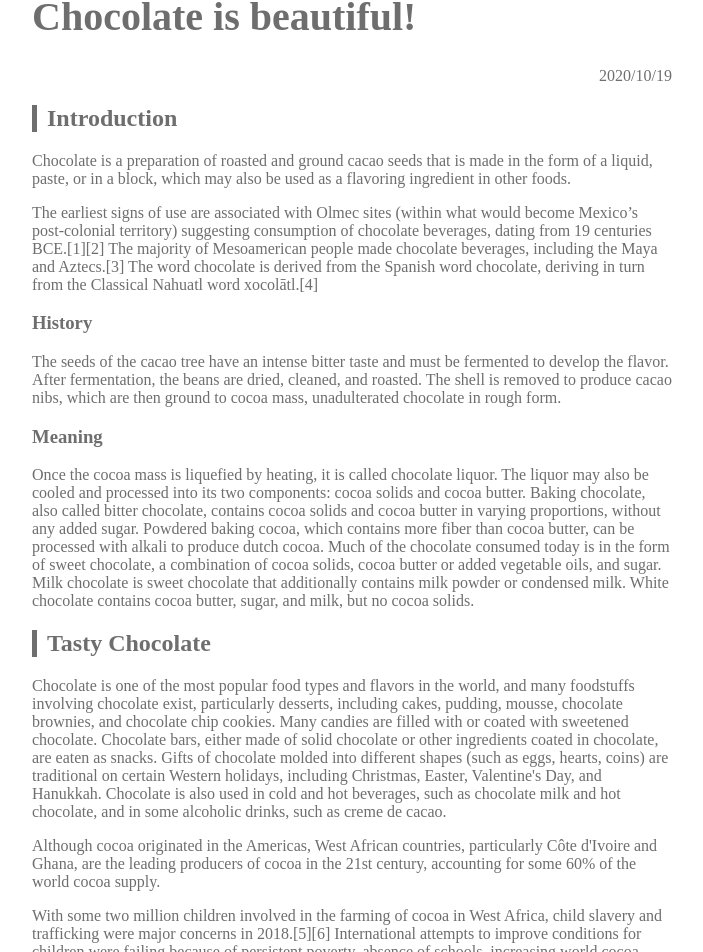
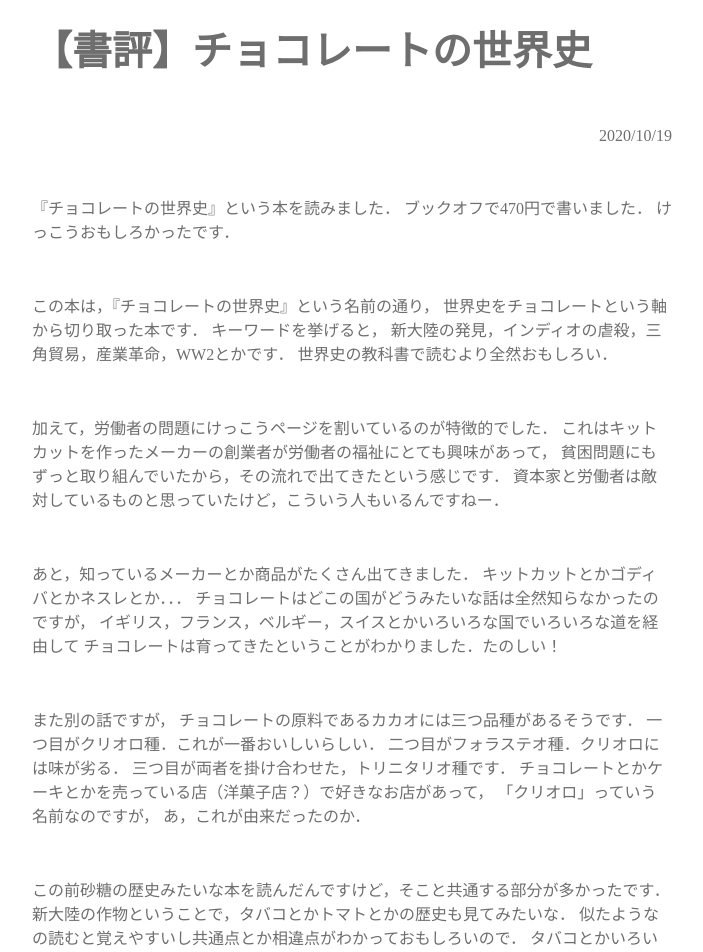
Before and after one commit to ron61/ron61.github.io, a Nuxt app: page /blog/posts/world-history-of-chocolate in a window 1280 px wide. Shown: the part 251-1203 px from the top of the page, without its empty margins (288-991 px from the left). Built offline with nearby package versions, Linux system fonts and the light colour scheme.

Commit message:
チョコレートの世界史の記事を書いた

```diff
--- a/layouts/blog.vue
+++ b/layouts/blog.vue
@@ -21,7 +21,7 @@
 
 .header {
     text-align: center;
-    font-size: 50px;
+    font-size: 60px;
     background-color: rgb(224, 224, 224);
     margin: 0px;
 }
@@ -38,12 +38,17 @@
     list-style: none;
     font-size: 24px;
     margin: 0px;
-    padding: 0px;
+    padding-bottom: 10px;
 }
 
 .header li {
     display: inline;
     padding-right: 20px;
+}
+
+.header a {
+    color: rgb(119, 119, 119);
+    text-decoration: none;
 }
 
 /* 以下ブログ記事内のcss */
@@ -70,4 +75,8 @@
     text-align: right;
 }
 
+.blog-post p {
+    margin-top: 50px;
+}
+
 </style>
--- a/pages/blog/posts/world-history-of-chocolate.vue
+++ b/pages/blog/posts/world-history-of-chocolate.vue
@@ -1,18 +1,48 @@
 <template>
   <div class="blog-post">
-    <h1>Chocolate is beautiful!</h1>
+    <h1>【書評】チョコレートの世界史</h1>
     <p class="date">2020/10/19</p>
-    <h2>Introduction</h2>
-        <p>Chocolate is a preparation of roasted and ground cacao seeds that is made in the form of a liquid, paste, or in a block, which may also be used as a flavoring ingredient in other foods. </p>
-        <p>The earliest signs of use are associated with Olmec sites (within what would become Mexico’s post-colonial territory) suggesting consumption of chocolate beverages, dating from 19 centuries BCE.[1][2] The majority of Mesoamerican people made chocolate beverages, including the Maya and Aztecs.[3] The word chocolate is derived from the Spanish word chocolate, deriving in turn from the Classical Nahuatl word xocolātl.[4]</p>
-        <h3>History</h3>
-            <p>The seeds of the cacao tree have an intense bitter taste and must be fermented to develop the flavor. After fermentation, the beans are dried, cleaned, and roasted. The shell is removed to produce cacao nibs, which are then ground to cocoa mass, unadulterated chocolate in rough form. </p>
-        <h3>Meaning</h3>
-            <p>Once the cocoa mass is liquefied by heating, it is called chocolate liquor. The liquor may also be cooled and processed into its two components: cocoa solids and cocoa butter. Baking chocolate, also called bitter chocolate, contains cocoa solids and cocoa butter in varying proportions, without any added sugar. Powdered baking cocoa, which contains more fiber than cocoa butter, can be processed with alkali to produce dutch cocoa. Much of the chocolate consumed today is in the form of sweet chocolate, a combination of cocoa solids, cocoa butter or added vegetable oils, and sugar. Milk chocolate is sweet chocolate that additionally contains milk powder or condensed milk. White chocolate contains cocoa butter, sugar, and milk, but no cocoa solids.</p>
-    <h2>Tasty Chocolate</h2>
-        <p>Chocolate is one of the most popular food types and flavors in the world, and many foodstuffs involving chocolate exist, particularly desserts, including cakes, pudding, mousse, chocolate brownies, and chocolate chip cookies. Many candies are filled with or coated with sweetened chocolate. Chocolate bars, either made of solid chocolate or other ingredients coated in chocolate, are eaten as snacks. Gifts of chocolate molded into different shapes (such as eggs, hearts, coins) are traditional on certain Western holidays, including Christmas, Easter, Valentine's Day, and Hanukkah. Chocolate is also used in cold and hot beverages, such as chocolate milk and hot chocolate, and in some alcoholic drinks, such as creme de cacao.</p>
-        <p>Although cocoa originated in the Americas, West African countries, particularly Côte d'Ivoire and Ghana, are the leading producers of cocoa in the 21st century, accounting for some 60% of the world cocoa supply.</p>
-        <p>With some two million children involved in the farming of cocoa in West Africa, child slavery and trafficking were major concerns in 2018.[5][6] International attempts to improve conditions for children were failing because of persistent poverty, absence of schools, increasing world cocoa demand, more intensive farming of cocoa, and continued exploitation of child labor.[5]</p>
+        <p>
+            『チョコレートの世界史』という本を読みました．
+            ブックオフで470円で書いました．
+            けっこうおもしろかったです．
+        </p>
+        <p>
+            この本は，『チョコレートの世界史』という名前の通り，
+            世界史をチョコレートという軸から切り取った本です．
+            キーワードを挙げると，
+            新大陸の発見，インディオの虐殺，三角貿易，産業革命，WW2とかです．
+            世界史の教科書で読むより全然おもしろい．
+        </p>
+        <p>
+            加えて，労働者の問題にけっこうページを割いているのが特徴的でした．
+            これはキットカットを作ったメーカーの創業者が労働者の福祉にとても興味があって，
+            貧困問題にもずっと取り組んでいたから，その流れで出てきたという感じです．
+            資本家と労働者は敵対しているものと思っていたけど，こういう人もいるんですねー．
+        </p>
+        <p>
+            あと，知っているメーカーとか商品がたくさん出てきました．
+            キットカットとかゴディバとかネスレとか．．．
+            チョコレートはどこの国がどうみたいな話は全然知らなかったのですが，
+            イギリス，フランス，ベルギー，スイスとかいろいろな国でいろいろな道を経由して
+            チョコレートは育ってきたということがわかりました．たのしい！
+        </p>
+        <p>
+            また別の話ですが，
+            チョコレートの原料であるカカオには三つ品種があるそうです．
+            一つ目がクリオロ種．これが一番おいしいらしい．
+            二つ目がフォラステオ種．クリオロには味が劣る．
+            三つ目が両者を掛け合わせた，トリニタリオ種です．
+            チョコレートとかケーキとかを売っている店（洋菓子店？）で好きなお店があって，
+            「クリオロ」っていう名前なのですが，
+            あ，これが由来だったのか．
+        </p>
+        <p>
+            この前砂糖の歴史みたいな本を読んだんですけど，そこと共通する部分が多かったです．
+            新大陸の作物ということで，タバコとかトマトとかの歴史も見てみたいな．
+            似たようなの読むと覚えやすいし共通点とか相違点がわかっておもしろいので．
+            タバコとかいろいろゴタゴタがありそうでおもしろそう．
+        </p>
   </div>
 </template>
 
```
Also changed, not shown: 1 other file (tests, documents, lock files or other folders).
